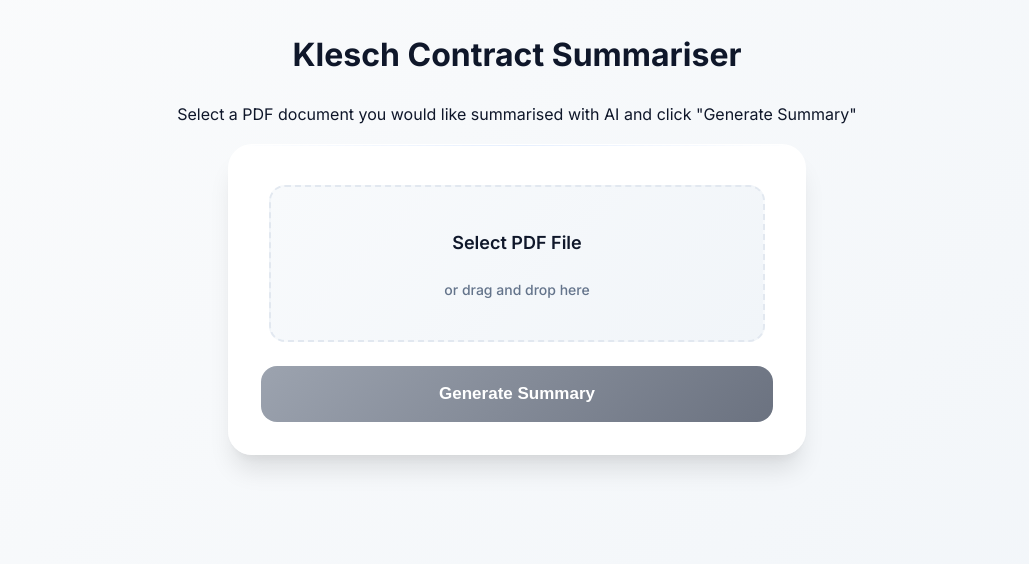
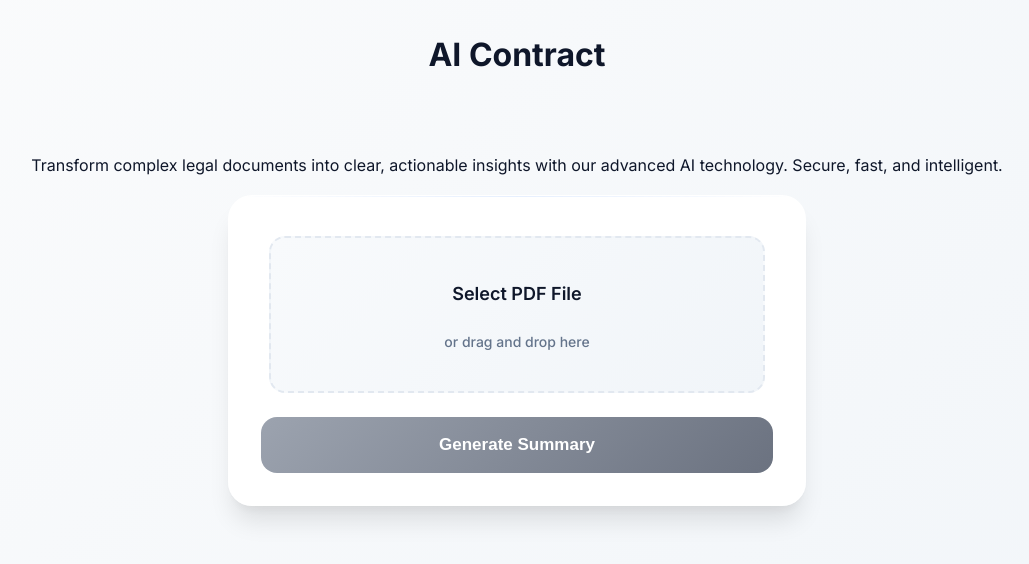
Before and after one commit to alexlomt/contract-summariser, a Next.js app: page / in a window 1280 px wide. Shown: the top 564 px of the page, without its empty margins (123-1152 px from the left). Built offline with nearby package versions, Linux system fonts and the light colour scheme.

Commit message:
Update page.tsx
Fix

```diff
--- a/app/page.tsx
+++ b/app/page.tsx
@@ -11,15 +11,19 @@ export default function Home() {
       </div>
 
       {/* Header Section */}
-      <div className="w-full max-w-4xl text-center mb-6 relative z-10">
+      <div className="w-full max-w-4xl text-center mb-12 relative z-10">
         <h1 className="text-5xl sm:text-6xl lg:text-7xl font-bold tracking-tight mb-6 text-white">
           <span className="block">
-            Klesch Contract Summariser
+            AI Contract
+          </span>
+          <span className="bg-gradient-to-r from-blue-400 via-purple-400 to-blue-400 bg-clip-text text-transparent">
+            Summarizer
           </span>
         </h1>
 
         <p className="text-xl text-gray-300 max-w-3xl mx-auto leading-relaxed">
-          Select a PDF document you would like summarised with AI and click "Generate Summary"
+          Transform complex legal documents into clear, actionable insights with our advanced AI technology.
+          <span className="font-semibold text-blue-400"> Secure, fast, and intelligent.</span>
         </p>
       </div>
 
```
